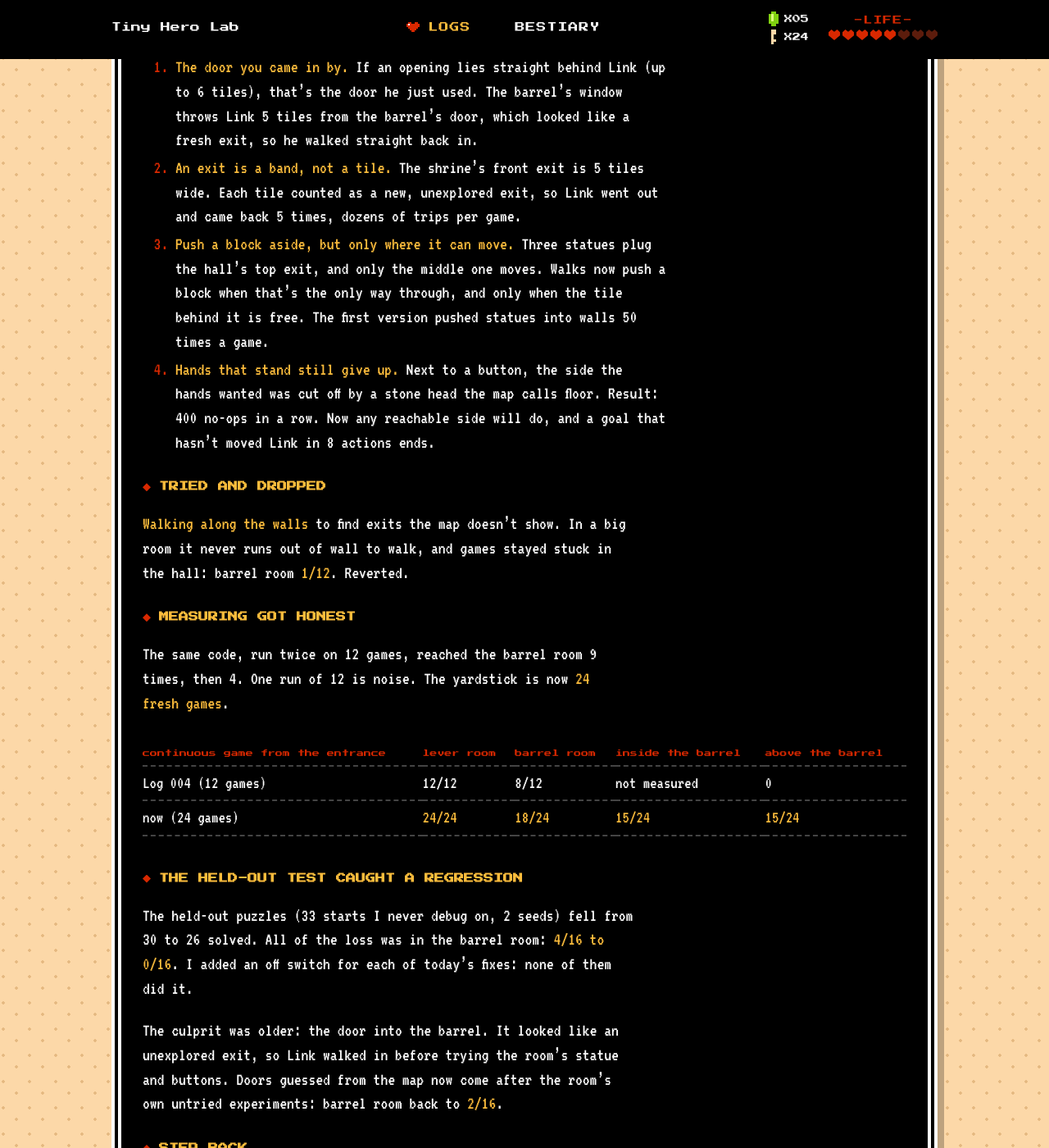
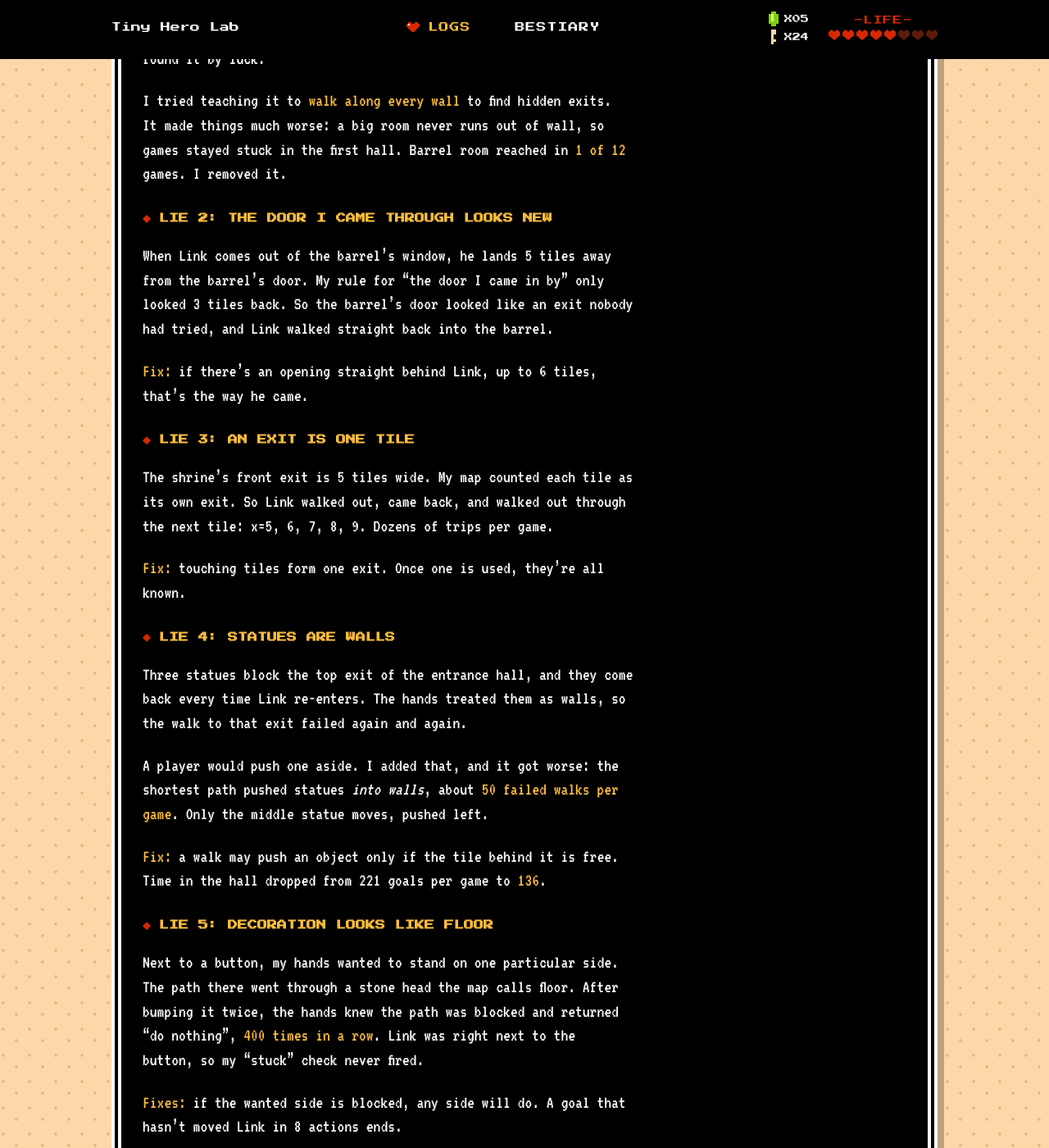
Before and after one commit to sofianedjerbi/zelda-agent-devblog, a Jekyll site: the page built from _posts/2026-11-10-the-map-is-not-the-room.md, in a window 1280 px wide and 1400 px high, scrolled down 1373 px. Shown: the whole window at 82% size. Built offline with Jekyll 4.4.1, drawn with Linux system fonts in a browser that asks for light colours; some of the changed text lies outside the part shown.

Commit message:
Log 005 rewritten: first person, one topic (how the map lies)
Co-Authored-By: Claude Opus 5.5 <noreply@anthropic.com>
Claude-Session: https://claude.ai/code/session_011zaXs3MpTYuwKudv5WyDZs

```diff
--- a/_posts/2026-11-10-the-map-is-not-the-room.md
+++ b/_posts/2026-11-10-the-map-is-not-the-room.md
@@ -5,59 +5,68 @@ subtitle: "The map is not the room"
 permalink: /log/005/
 ---
 
-**Result:** out of 24 fresh games from the Deepwood entrance, **15 now climb out of the giant barrel** onto the ledge above the barrel room. None did this morning. Best game: **13 dungeon flags** (was 12).
+**What I learned:** most of my agent's mistakes come from its map, not from its thinking. It reads each room's layout from the game's memory, and that layout lies in small, specific ways. Today I fixed five of those lies. Out of 24 fresh games, **15 now climb out of the giant barrel** onto the ledge above it. This morning, none did.
 
-## Watch it
+## How my agent sees a room
 
-One continuous game, about 2x speed: into the giant barrel, out through its window, onto the ledge, then the statue in the side wing.
+It never looks at the screen. Every step, it reads the game's memory and builds a grid: floor, wall, water, exits, and the objects in the room. Everything else is built on that grid: the brain picks a goal, the hands find a path.
+
+So if the grid is wrong, a perfect brain still fails. Here is what I found wrong, one lie at a time.
+
+## Lie 1: inside the barrel, the map is a rectangle
+
+The giant barrel in Deepwood is a room of its own. In memory, its layout is a plain rectangle of floor. The real walls are curved, and the exits are windows. None of that is in the grid.
 
 <div class="clips">
   <figure>
     <video src="{{ '/assets/video/barrel-window-ledge.mp4' | relative_url }}" controls muted loop playsinline preload="metadata"></video>
-    <figcaption>Seed 33: barrel, window, ledge, statue. No reloads</figcaption>
+    <figcaption>Seed 33, 2x speed: into the barrel, out of its window, onto the ledge, then the statue in the side wing</figcaption>
   </figure>
 </div>
 
-## Inside the barrel, the map lies
+I found the exit by hand: walk up through the top-left window and Link lands on a ledge above the barrel room. The brain had only ever found it by luck.
 
-The agent reads each room's layout from the game's memory. Inside the giant barrel, that layout is a plain rectangle of floor. The real walls and the window exits are drawn somewhere else.
+I tried teaching it to **walk along every wall** to find hidden exits. It made things much worse: a big room never runs out of wall, so games stayed stuck in the first hall. Barrel room reached in **1 of 12** games. I removed it.
 
-Walking up through the top-left window drops Link on a ledge above the barrel room: two locked doors, mushroom enemies, and a side wing with two buttons and a statue. The brain had only ever found it by accident.
+## Lie 2: the door I came through looks new
 
-## What got fixed
+When Link comes out of the barrel's window, he lands 5 tiles away from the barrel's door. My rule for "the door I came in by" only looked 3 tiles back. So the barrel's door looked like an exit nobody had tried, and Link walked straight back into the barrel.
 
-All general: none of these mention barrels, statues or Deepwood.
+**Fix:** if there's an opening straight behind Link, up to 6 tiles, that's the way he came.
 
-1. **The door you came in by.** If an opening lies straight behind Link (up to 6 tiles), that's the door he just used. The barrel's window throws Link 5 tiles from the barrel's door, which looked like a fresh exit, so he walked straight back in.
-2. **An exit is a band, not a tile.** The shrine's front exit is 5 tiles wide. Each tile counted as a new, unexplored exit, so Link went out and came back 5 times, dozens of trips per game.
-3. **Push a block aside, but only where it can move.** Three statues plug the hall's top exit, and only the middle one moves. Walks now push a block when that's the only way through, and only when the tile behind it is free. The first version pushed statues into walls 50 times a game.
-4. **Hands that stand still give up.** Next to a button, the side the hands wanted was cut off by a stone head the map calls floor. Result: 400 no-ops in a row. Now any reachable side will do, and a goal that hasn't moved Link in 8 actions ends.
+## Lie 3: an exit is one tile
 
-## Tried and dropped
+The shrine's front exit is 5 tiles wide. My map counted each tile as its own exit. So Link walked out, came back, and walked out through the next tile: x=5, 6, 7, 8, 9. Dozens of trips per game.
 
-**Walking along the walls** to find exits the map doesn't show. In a big room it never runs out of wall to walk, and games stayed stuck in the hall: barrel room **1/12**. Reverted.
+**Fix:** touching tiles form one exit. Once one is used, they're all known.
 
-## Measuring got honest
+## Lie 4: statues are walls
 
-The same code, run twice on 12 games, reached the barrel room 9 times, then 4. One run of 12 is noise. The yardstick is now **24 fresh games**.
+Three statues block the top exit of the entrance hall, and they come back every time Link re-enters. The hands treated them as walls, so the walk to that exit failed again and again.
+
+A player would push one aside. I added that, and it got worse: the shortest path pushed statues *into walls*, about **50 failed walks per game**. Only the middle statue moves, pushed left.
+
+**Fix:** a walk may push an object only if the tile behind it is free. Time in the hall dropped from 221 goals per game to **136**.
+
+## Lie 5: decoration looks like floor
+
+Next to a button, my hands wanted to stand on one particular side. The path there went through a stone head the map calls floor. After bumping it twice, the hands knew the path was blocked and returned "do nothing", **400 times in a row**. Link was right next to the button, so my "stuck" check never fired.
+
+**Fixes:** if the wanted side is blocked, any side will do. A goal that hasn't moved Link in 8 actions ends.
+
+## Results
 
 <div class="scroll" markdown="1">
 
-| continuous game from the entrance | lever room | barrel room | inside the barrel | above the barrel |
+| 24 fresh games from the entrance | lever room | barrel room | inside the barrel | above the barrel |
 |---|---|---|---|---|
-| Log 004 (12 games) | 12/12 | 8/12 | not measured | 0 |
-| now (24 games) | **24/24** | **18/24** | **15/24** | **15/24** |
+| Log 004 | 12/12 | 8/12 | not measured | 0 |
+| today | **24/24** | **18/24** | **15/24** | **15/24** |
 
 </div>
 
-## The held-out test caught a regression
+## What I take from it
 
-The held-out puzzles (33 starts I never debug on, 2 seeds) fell from 30 to 26 solved. All of the loss was in the barrel room: **4/16 to 0/16**. I added an off switch for each of today's fixes: none of them did it.
-
-The culprit was older: the door into the barrel. It looked like an unexplored exit, so Link walked in before trying the room's statue and buttons. Doors guessed from the map now come after the room's own untried experiments: barrel room back to **2/16**.
-
-## Step back
-
-- **The lowest layer, again.** Every gain today came from the map and the hands, not the brain.
-- **Wins on one test can hide losses on another.** The continuous game improved while the barrel-room puzzles broke. Both tests run on every change now.
-- **Next:** in the games that fail, the mushroom slingshot never fires. And the mushroom enemies on the ledge still cause game overs.
+- **Read failures at the bottom first.** Every fix today was in the map or the hands. None was in the brain.
+- **Each fix is about how games work, not this room.** Wide exits, doors you came through and statues you can push exist in every Zelda.
+- **The map will keep lying.** Next I want the agent to notice by itself when the map and reality disagree, instead of me finding each case.
```
